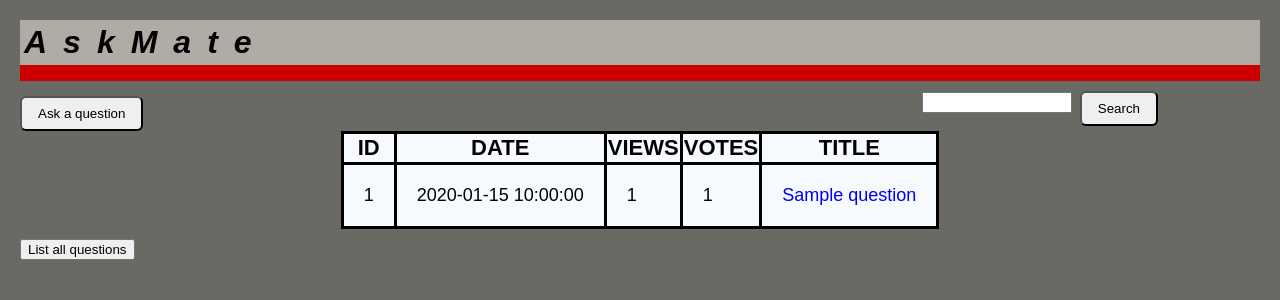
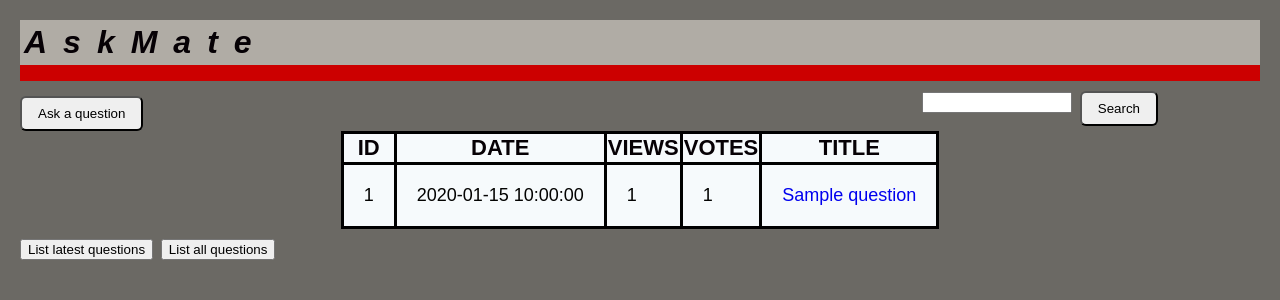
Before and after one commit to lupakd/ask-mate-python, a Flask app: template templates/list.html in a window 1280 px wide. Shown: the top 300 px of the page. Run offline with Flask 2, Linux system fonts and the light colour scheme; the template is opened without the code that fills it: most values are stand-ins (such as "Sample title", 1, 10 or a date in 2020).

Commit message:
button for redirecting to latest questions

```diff
--- a/templates/list.html
+++ b/templates/list.html
@@ -35,6 +35,7 @@
 
 		</tbody>
 	</table>
-    <a href="{{ url_for('route_list') }}"><button align="right" type="button">List all questions</button></a>
+    <a href="{{ url_for('route_main') }}"><button type="button">List latest questions</button></a>
+    <a href="{{ url_for('route_list') }}"><button type="button">List all questions</button></a>
 </body>
 </html>
```
